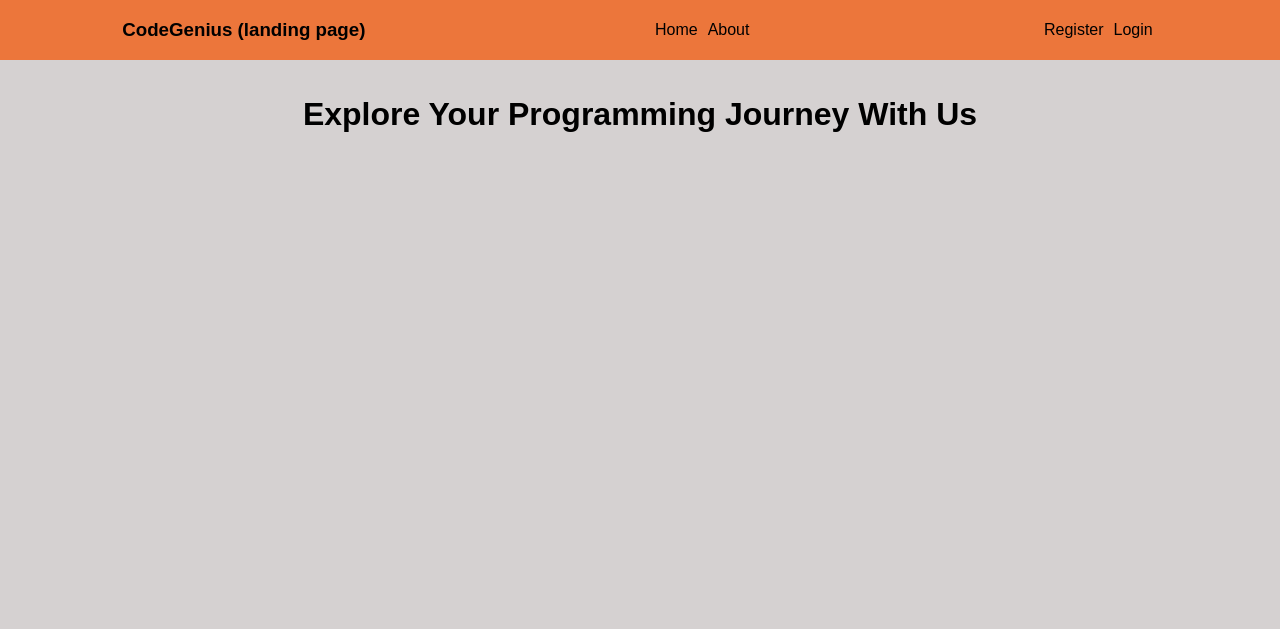
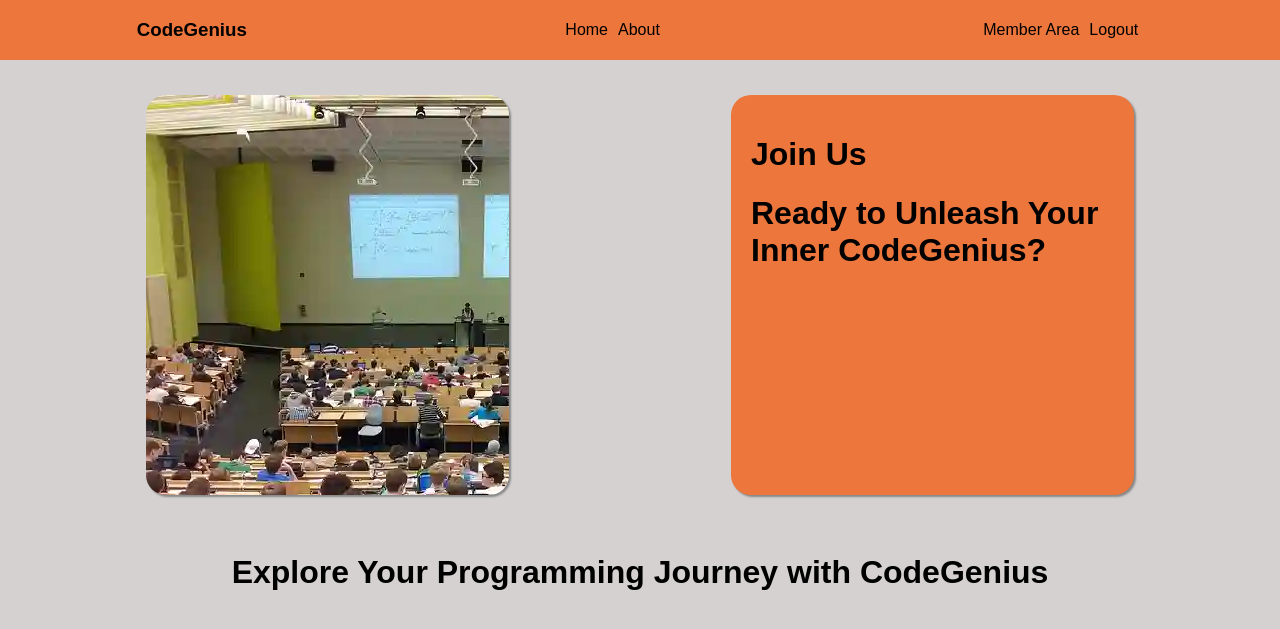
Before and after one commit to zlearner0/CodeGenius, a Flask app: page / in a window 1280 px wide. Shown: the top 629 px of the page. Run offline with Flask 3, Linux system fonts and the light colour scheme; the visitor is signed in with stand-in values (Sample User, id 1).

Commit message:
update html layout adding links for logout and member area, home page with image and styling them

```diff
--- a/project/static/style.css
+++ b/project/static/style.css
@@ -42,6 +42,33 @@ a:hover {
 
 .container {
     padding: 15px;
+}
+
+.wrappers {
+
+    display: flex;
+    justify-content: space-around;
+    align-items: center;
+    margin: 20px;
+
+
+}
+
+.wrapper1 {
+    width: 30%;
+    height: 400px;
+    background-image: url('../static/images/main.webp');
+    border-radius: 20px;
+    box-shadow: 2px 2px 2px #888888;
+}
+
+.wrapper2 {
+    padding: 20px;
+    width: 30%;
+    height: 360px;
+    background-color: #ec763b;
+    border-radius: 20px;
+    box-shadow: 2px 2px 2px #888888;
 }
 
 .form-wrapper1 {
--- a/project/templates/home.html
+++ b/project/templates/home.html
@@ -2,5 +2,16 @@
 {% extends "layout.html" %}
 
     {% block container %}
-    <h1 class="home-text">Explore Your Programming Journey With Us</h1>
+
+    <div class="wrappers">
+        <div class="wrapper1">
+            <!-- image set in css -->
+        </div>
+        <div class="wrapper2">
+            <h1><a href="{{ url_for('register') }}">Join Us</a></h1>
+            <h1>Ready to Unleash Your Inner CodeGenius?</h1>
+        </div>
+    </div>
+    <br>
+    <h1 class="home-text">Explore Your Programming Journey with CodeGenius</h1>
     {% endblock %}
--- a/project/templates/layout.html
+++ b/project/templates/layout.html
@@ -11,7 +11,7 @@
 <body>
 
   <header>
-    <h3><a href="#">CodeGenius (landing page)</a></h3>
+    <h3><a href="#">CodeGenius</a></h3>
     <div>
       <ul class="around-lu">
         <li> <a href="{{ url_for('home') }}">Home</a></li>
@@ -20,11 +20,19 @@
     </div>
 
     <div>
+      {% if current_user.is_authenticated %}
+      <ul class="around-lu">
+          <li> <a href="#">Member Area</a></li>
+        <li> <a href="#">Logout</a></li>
+      </ul>
+      {% else %}
       <ul class="around-lu">
         <li> <a href="{{ url_for('register') }}">Register</a></li>
-        <li> <a href="#">Login</a></li>
+        <li> <a href="{{url_for('login')}}">Login</a></li>
       </ul>
+      {% endif %}
     </div>
+
   </header>
 
 
```
Also changed, not shown: project/static/images/main.webp (added), project/storage.db (added).
